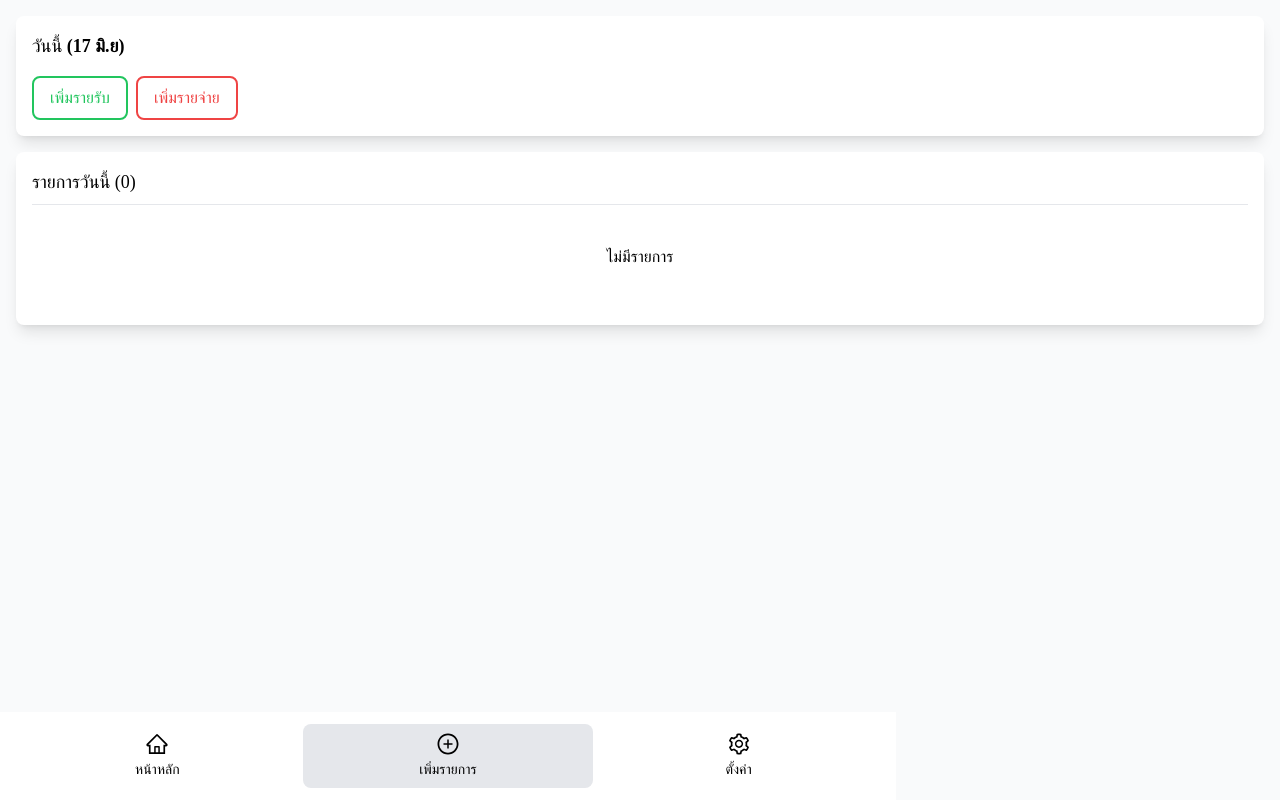
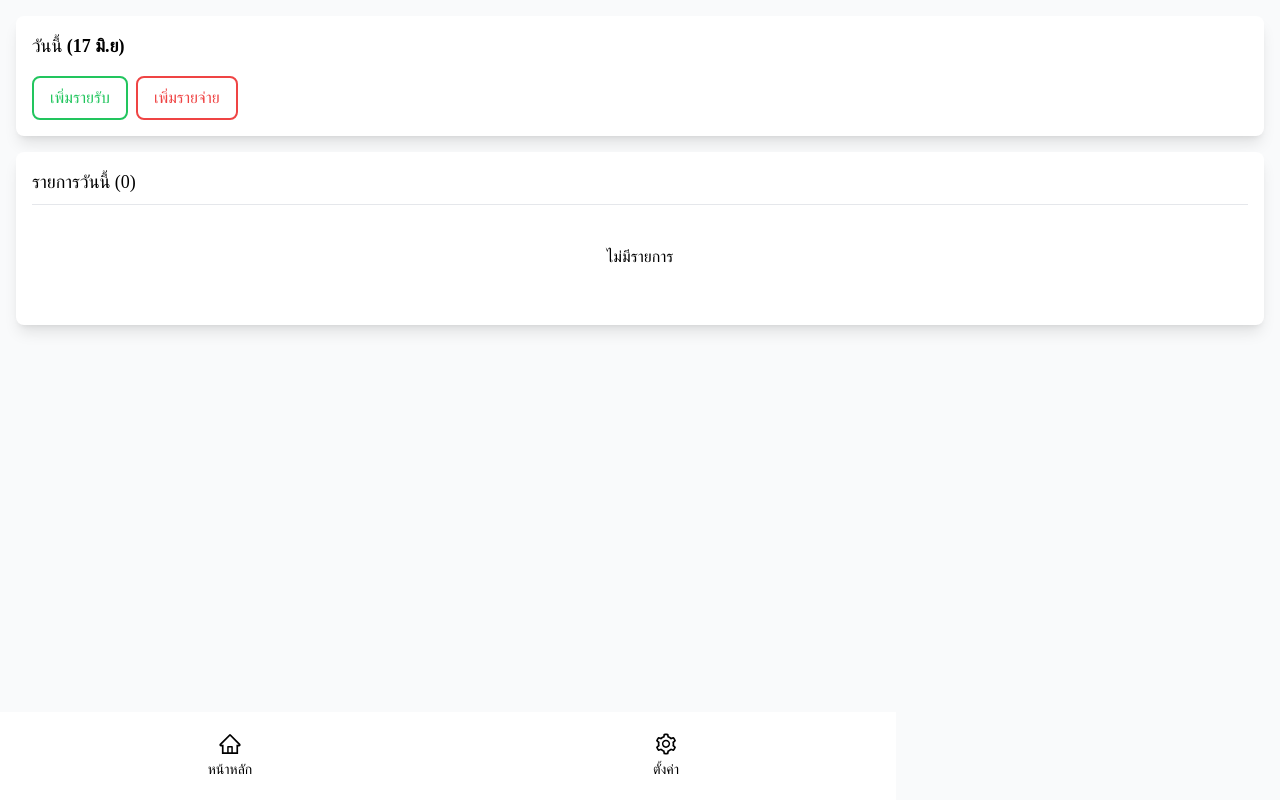
Before and after one commit to SornchaiTheDev/pocket-money, a Next.js app: page /manage in a window 1280 px wide. Built offline with nearby package versions, Linux system fonts and the light colour scheme; a web font is replaced by a local one.

Commit message:
Remove : Bottom Navbar

```diff
--- a/components/AddPopup.tsx
+++ b/components/AddPopup.tsx
@@ -38,7 +38,7 @@ function AddPopup({ isAddNewList, onClose }: AddPopupProps) {
         ref={divRef}
         initial={false}
         variants={variants}
-        className="w-full fixed bottom-0 bg-white rounded-t-2xl p-4 flex flex-col pb-32"
+        className="w-full fixed bottom-0 bg-white rounded-t-2xl p-4 flex flex-col"
         animate={isAddNewList ? "open" : "closed"}
       >
         <button
--- a/components/BottomNav.tsx
+++ b/components/BottomNav.tsx
@@ -25,26 +25,7 @@ function BottomNav() {
           <p className="text-sm">หน้าหลัก</p>
         </div>
       </Link>
-      <Link passHref href="/manage">
-        <div
-          className={`inline-flex flex-col items-center gap-1 w-full p-2 rounded-lg
-        ${isManage && "bg-gray-200"}
-        `}
-        >
-          <AiOutlinePlusCircle size="1.5rem" />
-          <p className="text-sm">เพิ่มรายการ</p>
-        </div>
-      </Link>
-      {/* <Link passHref href="/list">
-        <div
-          className={`inline-flex flex-col items-center gap-1 w-full p-2 rounded-lg
-        ${isList && "bg-gray-200"}
-        `}
-        >
-          <AiOutlineHistory size="1.5rem" />
-          <p className="text-sm">ประวัติย้อนหลัง</p>
-        </div>
-      </Link> */}
+
       <Link passHref href="/settings">
         <div
           className={`inline-flex flex-col items-center gap-1 w-full p-2 rounded-lg
--- a/components/UsedStat/ByMonth.tsx
+++ b/components/UsedStat/ByMonth.tsx
@@ -58,7 +58,7 @@ function ByMonth() {
           <h1 className="text-md">บาท</h1>
         </div>
       </motion.div>
-      <div className="w-1/3">
+      <div className="w-1/3 pointer-events-none">
         <Line data={data} options={options} />
       </div>
     </div>
--- a/components/UsedStat/ByWeeks.tsx
+++ b/components/UsedStat/ByWeeks.tsx
@@ -66,7 +66,7 @@ function ByWeeks() {
           <h1 className="text-md">บาท</h1>
         </div>
       </motion.div>
-      <div className="w-1/3">
+      <div className="w-1/3 pointer-events-none">
         <Line data={data} options={options} />
       </div>
     </div>
--- a/components/UsedStat/Byday.tsx
+++ b/components/UsedStat/Byday.tsx
@@ -59,7 +59,7 @@ function Byday() {
             </div>
           </div>
         </motion.div>
-        <div className="w-3/12">
+        <div className="w-3/12 pointer-events-none">
           <Doughnut data={data} options={options} />
         </div>
       </div>
--- a/pages/home.tsx
+++ b/pages/home.tsx
@@ -31,7 +31,6 @@ const Index: NextPage = () => {
           <UsedList />
           <UsedList />
         </div>
-        <BottomNav />
       </div>
 
       <AddPopup isAddNewList={isOpen} onClose={() => setIsOpen(false)} />
```
